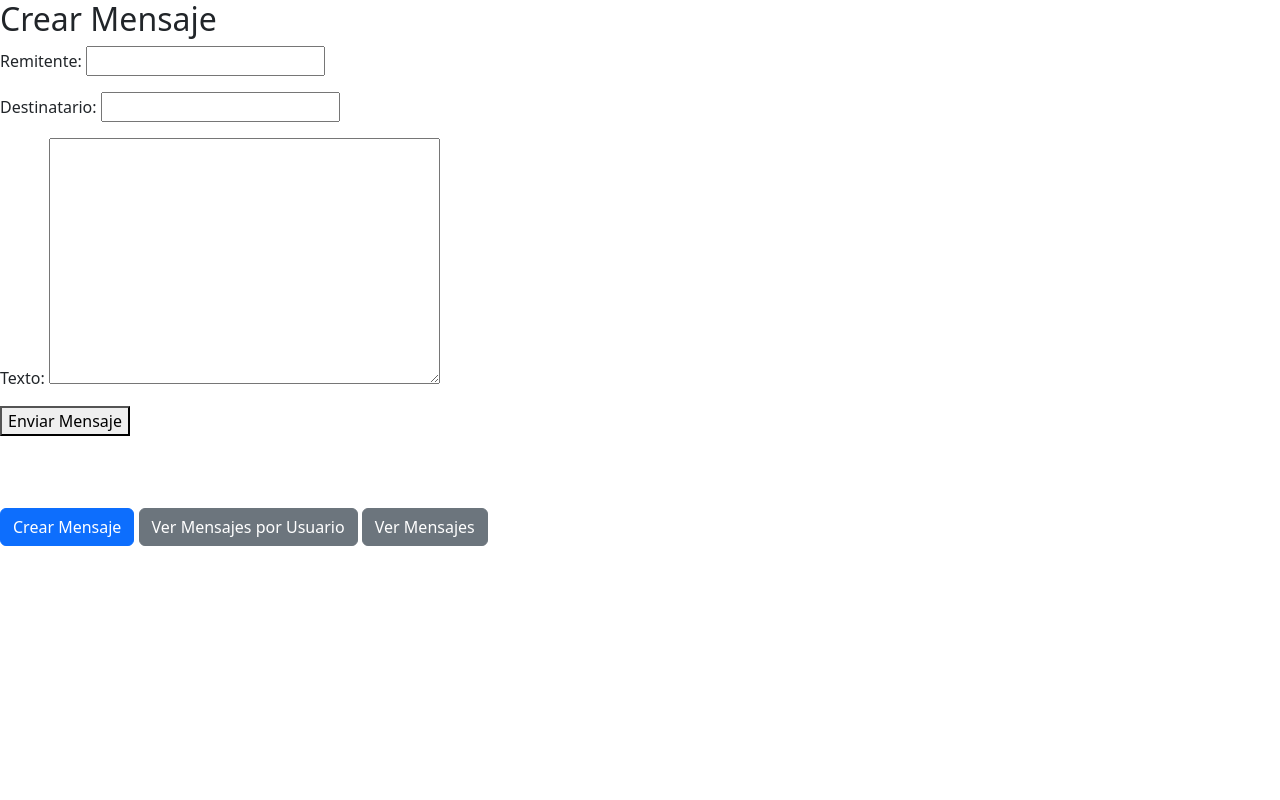
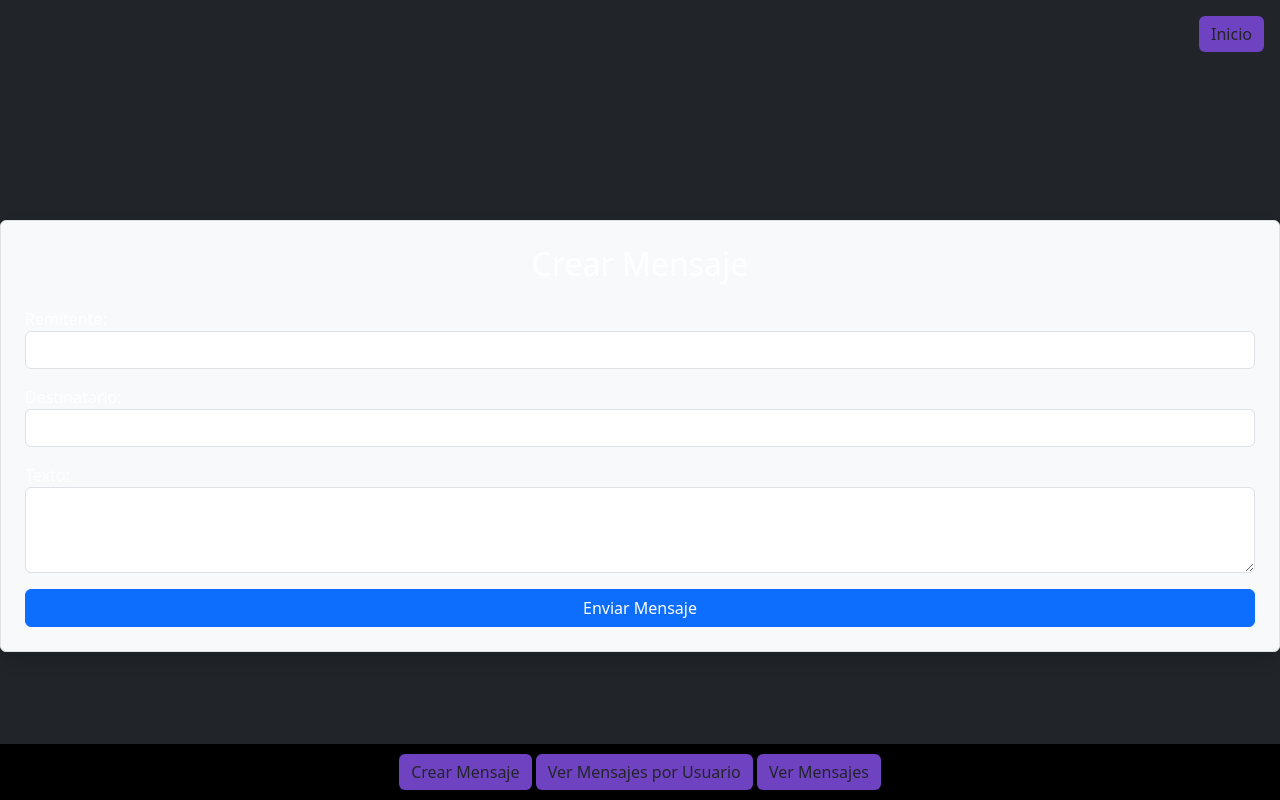
Before and after one commit to KORATcs/TP2-PROGWEB2, a Django app: page /crear/ in a window 1280 px wide. Run offline with Django 5.2, Linux system fonts and the light colour scheme.

Commit message:
mejoras en los estilos de las vistas

```diff
--- a/mensajes/forms.py
+++ b/mensajes/forms.py
@@ -6,17 +6,8 @@ class MensajeForm(forms.ModelForm):
         model = Mensaje
         fields = ['remitente','destinatario','texto']
 
-
-
-def clean(self):
-    cleaned_data = super().clean()
-    remitente = cleaned_data.get('remitente')
-    destinatario = cleaned_data.get('destinatario')
-    texto = cleaned_data.get('texto')
-
-    if not remitente:
-        self.add_error('remitente', 'Este campo es obligatorio.')
-    if not destinatario:
-        self.add_error('destinatario', 'Este campo es obligatorio.')
-    if not texto:
-        self.add_error('texto', 'Este campo es obligatorio.')
+        widgets = {
+            'remitente': forms.TextInput(attrs={'class': 'form-control'}),
+            'destinatario': forms.TextInput(attrs={'class': 'form-control'}),
+            'texto': forms.Textarea(attrs={'class': 'form-control', 'rows': 3}),
+        }
--- a/mensajes/models.py
+++ b/mensajes/models.py
@@ -8,6 +8,3 @@ class Mensaje (models.Model):
     remitente = models.CharField(max_length=1000)
     destinatario = models.CharField(max_length=1000)
     fecha_hora_envio = models.DateTimeField(default=timezone.now)
-
-def __str__(self):
-    return f"{self.remitente} a {self.destinatario}: {self.texto}"
--- a/mensajes/templates/mensajes/crearMensajes.html
+++ b/mensajes/templates/mensajes/crearMensajes.html
@@ -3,10 +3,33 @@
 {% block title %}Crear Mensaje{% endblock %}
 
 {% block content %}
-    <h2>Crear Mensaje</h2>
-    <form method="post">
-        {% csrf_token %}
-        {{ form.as_p }}
-        <button type="submit">Enviar Mensaje</button>
-    </form>
+    <div class="d-flex flex-column justify-content-center align-items-center" style="height: 80vh; margin-top: 20px;">
+        <div class="form-container w-100 mw-md-500 p-4 border rounded shadow bg-light">
+            <h2 class="text-center mb-4">Crear Mensaje</h2>
+            <form method="post">
+                {% csrf_token %}
+                {{ form.as_p }}
+                <button type="submit" class="btn btn-primary w-100">
+                    Enviar Mensaje
+                </button>
+            </form>
+        </div>
+    </div>
+
+    <style>
+        textarea, input[type="text"] {
+            transition: border-color 0.3s; /* Transición suave para el cambio de color */
+        }
+
+        textarea:hover, input[type="text"]:hover {
+            border-color: white; /* Cambia el color del borde al pasar el cursor */
+            box-shadow: 0 0 5px rgba(255, 255, 255, 0.5); /* Añade un efecto de sombra */
+        }
+
+        /* Establecer un tamaño fijo para la ventana */
+        html, body {
+            height: 100vh; /* Altura fija para la ventana */
+            overflow: hidden; /* Evita el desplazamiento */
+        }
+    </style>
 {% endblock %}
--- a/mensajes/templates/mensajes/mensajes.html
+++ b/mensajes/templates/mensajes/mensajes.html
@@ -5,19 +5,47 @@
     <meta name="viewport" content="width=device-width, initial-scale=1.0">
     <title>{% block title %}Mensajes{% endblock %}</title>
     <link href="https://cdn.jsdelivr.net/npm/bootstrap@5.3.3/dist/css/bootstrap.min.css" rel="stylesheet" integrity="sha384-QWTKZyjpPEjISv5WaRU9OFeRpok6YctnYmDr5pNlyT2bRjXh0JMhjY6hW+ALEwIH" crossorigin="anonymous">
+    <style>
+        body {
+            background-color: #212529; /* Gris oscuro más oscuro */
+            color: white; /* Color del texto en el cuerpo */
+        }
+        .content {
+            padding-bottom: 80px; /* Espacio para los botones */
+        }
+        .btn-custom {
+            background-color: #6f42c1; /* Color púrpura */
+            border: none; /* Sin borde */
+        }
+        .btn-custom:hover {
+            background-color: #5a31a8; /* Color púrpura más oscuro al pasar el mouse */
+        }
+        .button-container {
+            background-color: black; /* Fondo negro para la barra de botones */
+            padding: 10px 10px; /* Espaciado vertical */
+            position: absolute; /* Posición absoluta para que cubra solo desde los botones hacia abajo */
+            bottom: 0; /* Alinear en la parte inferior */
+            width: 100%; /* Cubrir todo el ancho */
+        }
+    </style>
 </head>
-<body>
+<body class="d-flex flex-column min-vh-100">
 
-    <div class="content">
+    <div class="d-flex justify-content-end p-3">
+        <a href="{% url 'mensajes:verMensajes' %}" class="btn btn-custom">Inicio</a>
+    </div>
+
+    <div class="content flex-fill">
+        <h1 class="text-center my-5">{% block header %}{% endblock %}</h1>
         {% block content %}{% endblock %}
     </div>
 
-    <br><br><br>
-
-    <div class="mb-3">
-        <a href="{% url 'mensajes:crearMensaje' %}" class="btn btn-primary">Crear Mensaje</a>
-        <a href="{% url 'mensajes:verMensajesUsuario'%}" class="btn btn-secondary">Ver Mensajes por Usuario</a>
-        <a href="{% url 'mensajes:verMensajes'%}" class="btn btn-secondary">Ver Mensajes</a>
+    <div class="button-container text-center">
+        <div class="container">
+            <a href="{% url 'mensajes:crearMensaje' %}" class="btn btn-custom">Crear Mensaje</a>
+            <a href="{% url 'mensajes:verMensajesUsuario' %}" class="btn btn-custom">Ver Mensajes por Usuario</a>
+            <a href="{% url 'mensajes:verMensajes' %}" class="btn btn-custom">Ver Mensajes</a>
+        </div>
     </div>
 
     <script src="https://cdn.jsdelivr.net/npm/bootstrap@5.3.3/dist/js/bootstrap.bundle.min.js" integrity="sha384-YvpcrYf0tY3lHB60NNkmXc5s9fDVZLESaAA55NDzOxhy9GkcIdslK1eN7N6jIeHz" crossorigin="anonymous"></script>
--- a/mensajes/templates/mensajes/verMensajes.html
+++ b/mensajes/templates/mensajes/verMensajes.html
@@ -1,17 +1,17 @@
 {% extends 'mensajes/mensajes.html' %}
 
-
 {% block content %}
-    <h2>{% block header %}Lista de Mensajes{% endblock %}</h2>
-
     <div class="container">
         <ul class="list-group">
             {% for mensaje in mensajes %}
-                <li class="list-group-item d-flex justify-content-between align-items-center">
-                    <div>
+                <li class="list-group-item d-flex justify-content-between align-items-start">
+                    <div class="flex-grow-1">
                         <strong>De:</strong> {{ mensaje.remitente }}<br>
                         <strong>Para:</strong> {{ mensaje.destinatario }}<br>
-                        <span>{{ mensaje.texto }} ({{ mensaje.fecha_hora_envio }})</span>
+                        <span>{{ mensaje.texto }}</span>
+                    </div>
+                    <div class="text-end" style="min-width: 120px;">
+                        <small class="text-muted">{{ mensaje.fecha_hora_envio }}</small>
                     </div>
                     <form action="{% url 'mensajes:eliminarMensaje' mensaje.id %}" method="post" style="display:inline;">
                         {% csrf_token %}
@@ -23,6 +23,4 @@
             {% endfor %}
         </ul>
     </div>
-
-
 {% endblock %}
--- a/mensajes/views.py
+++ b/mensajes/views.py
@@ -2,24 +2,11 @@ from django.shortcuts import render, get_object_or_404, redirect
 from django.views import View
 from .models import Mensaje
 from .forms import MensajeForm
-from django.contrib.auth.decorators import login_required
-
 
 class VerMensajesView(View):
     def get(self,request):
         mensajes = Mensaje.objects.all()
         return render(request,'mensajes/verMensajes.html',{'mensajes':mensajes})
-
-
-def verMensajes(request, tipo):
-    if tipo == 'recibidos':
-        mensajes = Mensaje.objects.filter(destinatario=request.user).order_by('-fecha_envio')
-    elif tipo == 'enviados':
-        mensajes = Mensaje.objects.filter(remitente=request.user).order_by('-fecha_envio')
-    else:
-        mensajes = []
-    return render(request, 'mensajes.html', {'mensajes': mensajes, 'tipo': tipo})
-
 
 def crearMensaje(request):
     if request.method == 'POST':
@@ -31,7 +18,6 @@ def crearMensaje(request):
     else:
         form = MensajeForm()
     return render(request, 'mensajes/crearMensajes.html', {'form': form})
-
 
 class VerMensajesPorUsuarioView(View):
     def get(self,request):
@@ -46,8 +32,6 @@ class VerMensajesPorUsuarioView(View):
 
         return render(request, 'mensajes/verMensajesUsuario.html',{'mensajes_enviados':mensajes_enviados,'mensajes_recibidos':mensajes_recibidos})
 
-
-
 class EliminarMensaje(View):
     def post(self, request, mensaje_id):
         mensaje = get_object_or_404(Mensaje, pk=mensaje_id)
```
Also changed, not shown: mensajes/templates/mensajes/verMensajesUsuario.html (+12 -15 lines), db.sqlite3.
